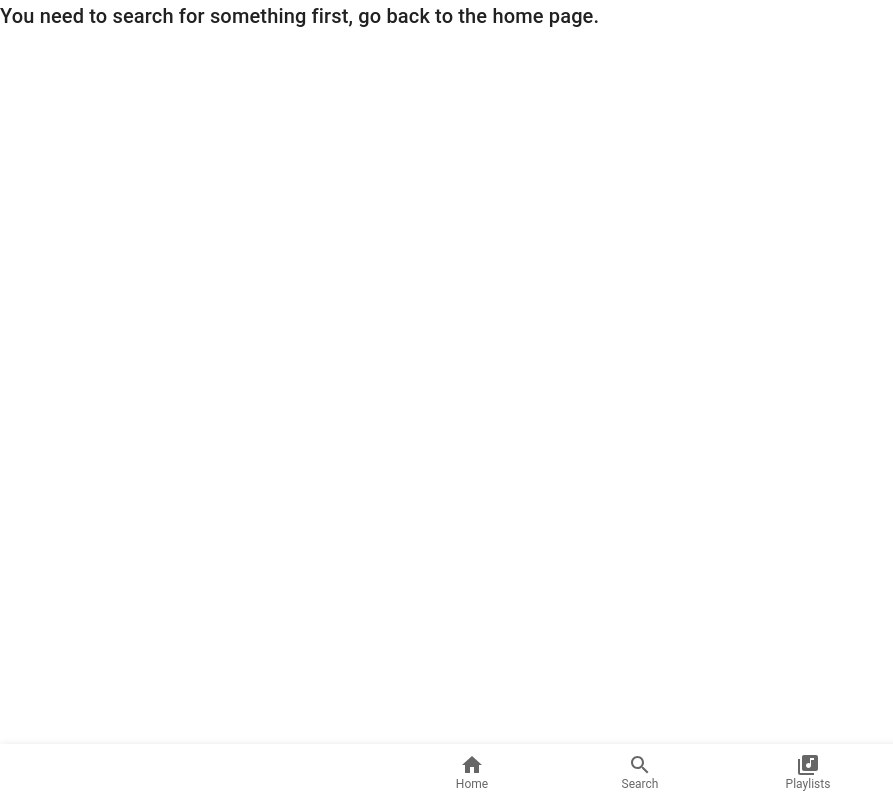
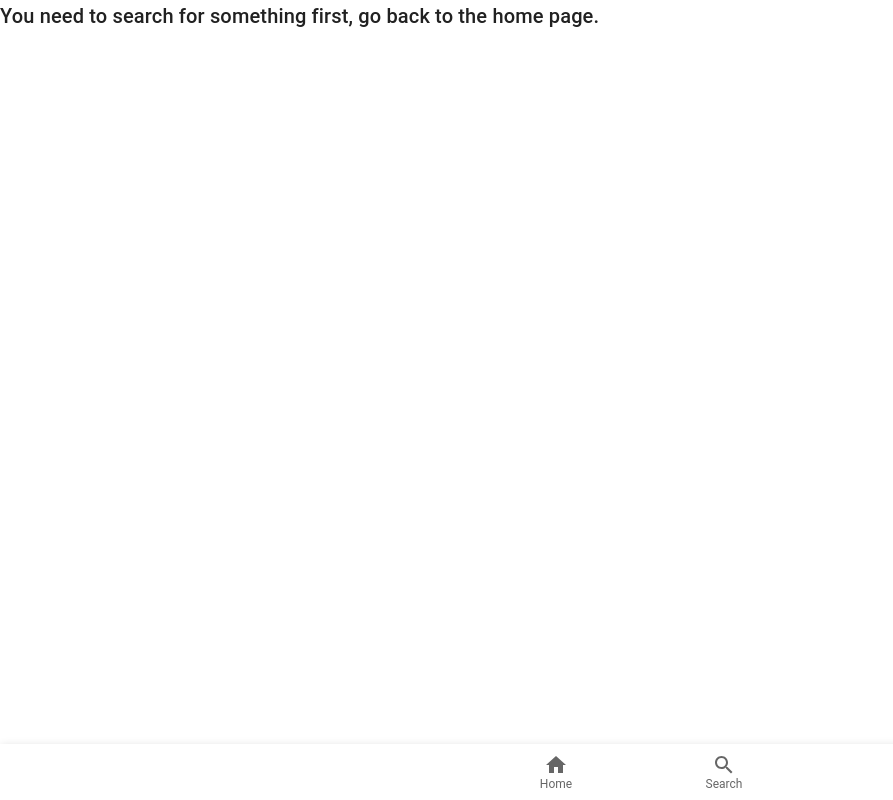
Before and after one commit to chinduja-net/Ljudio-group5, a React (Vite) app in the folder Frontend/: page /detailsPage in a window 1280 px wide. Shown: the whole page, without its empty margins (0-893 px from the left). Built offline with nearby package versions, Linux system fonts and the light colour scheme; what @mui/core would draw is missing.

Commit message:
Clean up and styling the miniplayer so that the navbar can be displayed

```diff
--- a/Frontend/src/components/BottomNavLinks.jsx
+++ b/Frontend/src/components/BottomNavLinks.jsx
@@ -8,7 +8,6 @@ import BottomNavigation from '@mui/material/BottomNavigation';
 import BottomNavigationAction from '@mui/material/BottomNavigationAction';
 import HomeIcon from '@mui/icons-material/Home';
 import SearchIcon from '@mui/icons-material/Search';
-import LibraryMusicIcon from '@mui/icons-material/LibraryMusic';
 import Paper from '@mui/material/Paper';
 
 function BottomNavLinks() {
@@ -23,22 +22,18 @@ function BottomNavLinks() {
       setLinkTagsValue(0);
     } else if (location.pathname === '/searchResults') {
       setLinkTagsValue(1);
-    } else if (location.pathname === '/playlists') {
-      setLinkTagsValue(2);
     }
   }, []);
 
   // Run every time linkTagsValue change and history changes
   // Why? - To update pages across the app with the proper link tag value
   useEffect(() => {
-    // ! This is poorly optimized, it runs some of the selections several times / Joel
+    // This is poorly optimized, it runs some of the selections several times / Joel
     // Change url based on click value from bottom nav
     if (linkTagsValue === 0 && location.pathname !== '/') {
       history.push('/');
     } else if (linkTagsValue === 1 && location.pathname !== '/searchResults') {
       history.push('/searchResults');
-    } else if (linkTagsValue === 2 && location.pathname !== '/playlists') {
-      history.push('/playlists');
     }
 
     // Change the state value that handles the highlighting of the nav tags
@@ -49,14 +44,11 @@ function BottomNavLinks() {
       if (location.pathname === '/searchResults') {
         setLinkTagsValue(1);
       }
-      if (location.pathname === '/playlists') {
-        setLinkTagsValue(2);
-      }
     });
   }, [linkTagsValue, history]);
 
   return (
-    <Box sx={{ pb: 7 }} ref={ref}>
+    <Box sx={{ pb: 7, zIndex: 99 }} ref={ref}>
       <CssBaseline />
       <Paper
         sx={{ position: 'fixed', bottom: 0, left: 0, right: 0 }}
@@ -65,81 +57,17 @@ function BottomNavLinks() {
         <BottomNavigation
           showLabels
           value={linkTagsValue}
-          onChange={(event, newValue) => {
+          onChange={(_, newValue) => {
             setLinkTagsValue(newValue);
-
-            // historyOld.listen()
-            // onRouteChanged()
-
-            // Home page
-            // if (newValue === 0) {
-            // 	if (location.pathname === "/" && linkTagsValue !== 0) {
-            // 		setLinkTagsValue(0)
-            // 	}
-            // 	if (linkTagsValue === 0 && location.pathname !== "/") {
-            // 		history.push("/")
-            // 	}
-            // }
-
-            // // Searchresults page
-            // if (newValue === 1) {
-            // 	if (
-            // 		location.pathname === "/searchResults" &&
-            // 		linkTagsValue !== 1
-            // 	) {
-            // 		setLinkTagsValue(1)
-            // 	}
-            // 	if (
-            // 		linkTagsValue === 1 &&
-            // 		location.pathname !== "/searchResults"
-            // 	) {
-            // 		history.push("/searchResults")
-            // 	}
-            // }
-
-            // // Library page
-            // if (newValue === 2) {
-            // 	if (
-            // 		location.pathname === "/library" &&
-            // 		linkTagsValue !== 2
-            // 	) {
-            // 		setLinkTagsValue(2)
-            // 	}
-            // 	if (
-            // 		linkTagsValue === 2 &&
-            // 		location.pathname !== "/library"
-            // 	) {
-            // 		history.push("/library")
-            // 	}
-            // }
           }}
         >
           <BottomNavigationAction
-            // sx={{
-            // 	"&.Mui-selected": {
-            // 		color: "rgba(0, 0, 0, 0.6);",
-            // 	},
-            // }}
             label="Home"
             icon={<HomeIcon />}
           />
           <BottomNavigationAction
-            // sx={{
-            // 	"&.Mui-selected": {
-            // 		color: "rgba(0, 0, 0, 0.6);",
-            // 	},
-            // }}
             label="Search"
             icon={<SearchIcon />}
-          />
-          <BottomNavigationAction
-            // sx={{
-            // 	"&.Mui-selected": {
-            // 		color: "rgba(0, 0, 0, 0.6);",
-            // 	},
-            // }}
-            label="Playlists"
-            icon={<LibraryMusicIcon />}
           />
         </BottomNavigation>
       </Paper>
--- a/Frontend/src/components/MiniPlayer.jsx
+++ b/Frontend/src/components/MiniPlayer.jsx
@@ -66,7 +66,8 @@ function MiniPlayer() {
         onClick={miniPlayerClickHandler}
         sx={{
           top: 'auto',
-          bottom: 0,
+          bottom: 56,
+          zIndex: 98
         }}
       >
         <Toolbar className="miniPlayerClick">
```
